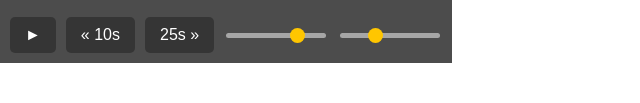
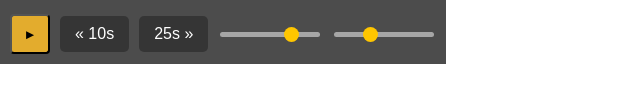
Before and after one commit to acciojob/video-speed-controller-Sudev0707, a website: page main.html in a window 1280 px wide. Shown: the part 229-332 px from the top of the page, without its empty margins (0-640 px from the left). Drawn offline with Linux system fonts and the light colour scheme.

Commit message:
created a submission

```diff
--- a/main.html
+++ b/main.html
@@ -17,7 +17,7 @@
       </div>
 
       <div class="controls">
-        <button class="player__button" data-action="play">►</button>
+        <button class="toggle" data-action="play">►</button>
         <button class="rewind" data-rewind="10">« 10s</button>
         <button class="forward" data-forward="25">25s »</button>
         <input type="range" name="volume" class="player__slider" min="0" max="1" step="0.05" value="0.75">
--- a/script.js
+++ b/script.js
@@ -1,5 +1,5 @@
 const video = document.querySelector('.player__video-viewer');
-const toggleBtn = document.querySelector('.player__button');
+const toggleBtn = document.querySelector('.toggle');
 const progress = document.querySelector('.progress');
 const progressFilled = document.querySelector('.progress__filled');
 const volumeSlider = document.querySelector('input[name="volume"]');
--- a/styles.css
+++ b/styles.css
@@ -20,6 +20,14 @@ body {
   font-size: 0;
   overflow: hidden;
   border-radius: 10px;
+}
+
+.toggle{
+	 background:#e3ac2d;
+		 width: 40px;
+	height: 40px;
+	border-radius: 4px
+
 }
 
 .player__video {
```
